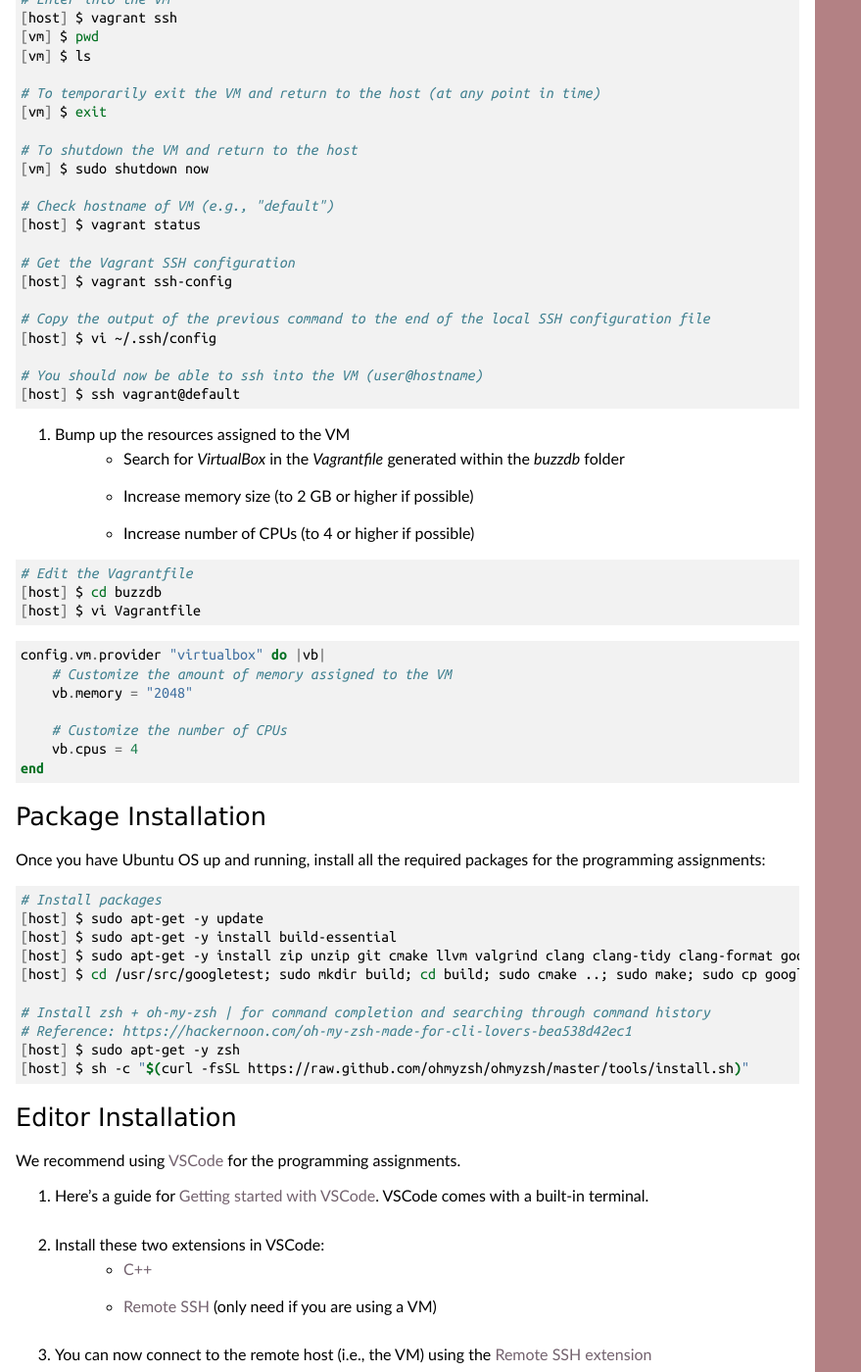
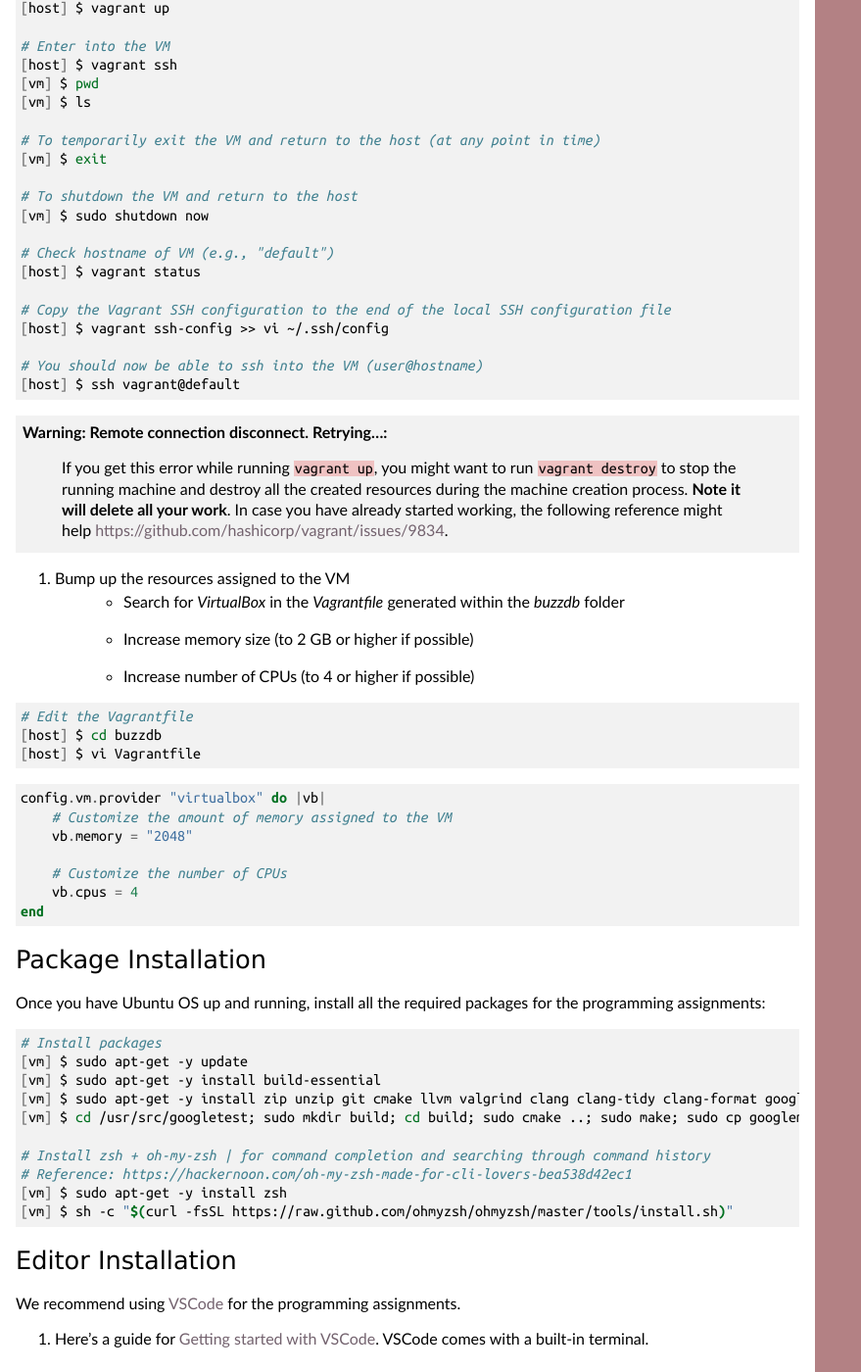
Before and after one commit to hershd23/buzzdb-docs, a Sphinx documentation site: the page built from docs/labs/setup.rst, in a window 1280 px wide and 1400 px high, scrolled down 1211 px. Shown: the whole window at 98% size, without its empty margins (0-879 px from the left). Built offline with Sphinx 7.4.7, drawn with Linux system fonts in a browser that asks for light colours; pages that are not in the unit, such as notebooks, are missing from menus; some of the changed text lies outside the part shown.

Commit message:
Fixed issues with vagrant

```diff
--- a/docs/labs/setup.rst
+++ b/docs/labs/setup.rst
@@ -22,12 +22,12 @@ Our recommended way of setting up your virtual machine is to use `Vagrant <https
 
 #. Download and install Virtualbox
     - (Windows) Turn off Hyper-V in "Turn Windows features on or off"
-    - Download and install `VirtualBox
-      <https://www.virtualbox.org/wiki/Download_Old_Builds_6_0>`__
+    - Download and install `VirtualBox <https://www.virtualbox.org/wiki/Download_Old_Builds_6_0>`__
         - Install **6.0.24** version.
         - Vagrant currently does not work with version *6.1* of VirtualBox.
 
 #. Download and install `Vagrant <http://www.vagrantup.com/downloads.html>`_
+	- Install **2.2.10** version.
 
 #. Install the Ubuntu Virtual Machine (VM)
 
@@ -66,14 +66,16 @@ Our recommended way of setting up your virtual machine is to use `Vagrant <https
 	# Check hostname of VM (e.g., "default")
 	[host] $ vagrant status
 
-        # Get the Vagrant SSH configuration
-        [host] $ vagrant ssh-config
-
-        # Copy the output of the previous command to the end of the local SSH configuration file
-        [host] $ vi ~/.ssh/config
+        # Copy the Vagrant SSH configuration to the end of the local SSH configuration file
+        [host] $ vagrant ssh-config >> vi ~/.ssh/config
 
         # You should now be able to ssh into the VM (user@hostname)
         [host] $ ssh vagrant@default
+
+.. admonition:: Warning: Remote connection disconnect. Retrying...
+    :class: warning
+
+        If you get this error while running ``vagrant up``, you might want to run ``vagrant destroy`` to stop the running machine and destroy all the created resources during the machine creation process. **Note it will delete all your work**. In case you have already started working, the following reference might help `<https://github.com/hashicorp/vagrant/issues/9834>`__.
 
 #. Bump up the resources assigned to the VM
     - Search for `VirtualBox` in the `Vagrantfile` generated within the `buzzdb` folder
@@ -104,15 +106,15 @@ Once you have Ubuntu OS up and running, install all the required packages for th
 .. code-block:: sh
 
     # Install packages
-    [host] $ sudo apt-get -y update
-    [host] $ sudo apt-get -y install build-essential
-    [host] $ sudo apt-get -y install zip unzip git cmake llvm valgrind clang clang-tidy clang-format googletest zlib1g-dev libgflags-dev libbenchmark-dev
-    [host] $ cd /usr/src/googletest; sudo mkdir build; cd build; sudo cmake ..; sudo make; sudo cp googlemock/*.a googlemock/gtest/*.a /usr/lib; cd /vagrant/;
+    [vm] $ sudo apt-get -y update
+    [vm] $ sudo apt-get -y install build-essential
+    [vm] $ sudo apt-get -y install zip unzip git cmake llvm valgrind clang clang-tidy clang-format googletest zlib1g-dev libgflags-dev libbenchmark-dev
+    [vm] $ cd /usr/src/googletest; sudo mkdir build; cd build; sudo cmake ..; sudo make; sudo cp googlemock/*.a googlemock/gtest/*.a /usr/lib; cd /vagrant/;
 
     # Install zsh + oh-my-zsh | for command completion and searching through command history
     # Reference: https://hackernoon.com/oh-my-zsh-made-for-cli-lovers-bea538d42ec1
-    [host] $ sudo apt-get -y zsh
-    [host] $ sh -c "$(curl -fsSL https://raw.github.com/ohmyzsh/ohmyzsh/master/tools/install.sh)"
+    [vm] $ sudo apt-get -y install zsh
+    [vm] $ sh -c "$(curl -fsSL https://raw.github.com/ohmyzsh/ohmyzsh/master/tools/install.sh)"
 
 
 Editor Installation
```
